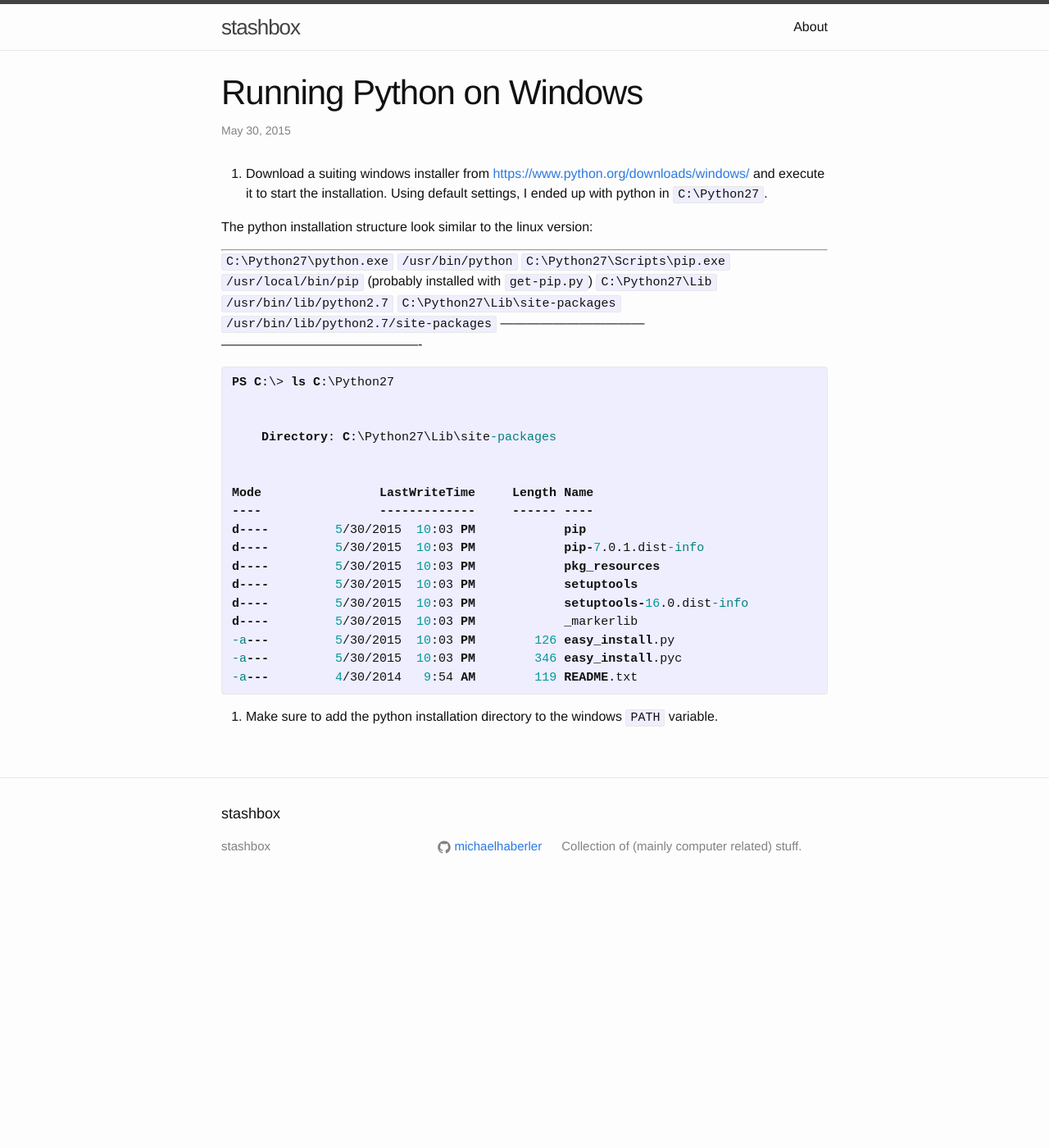
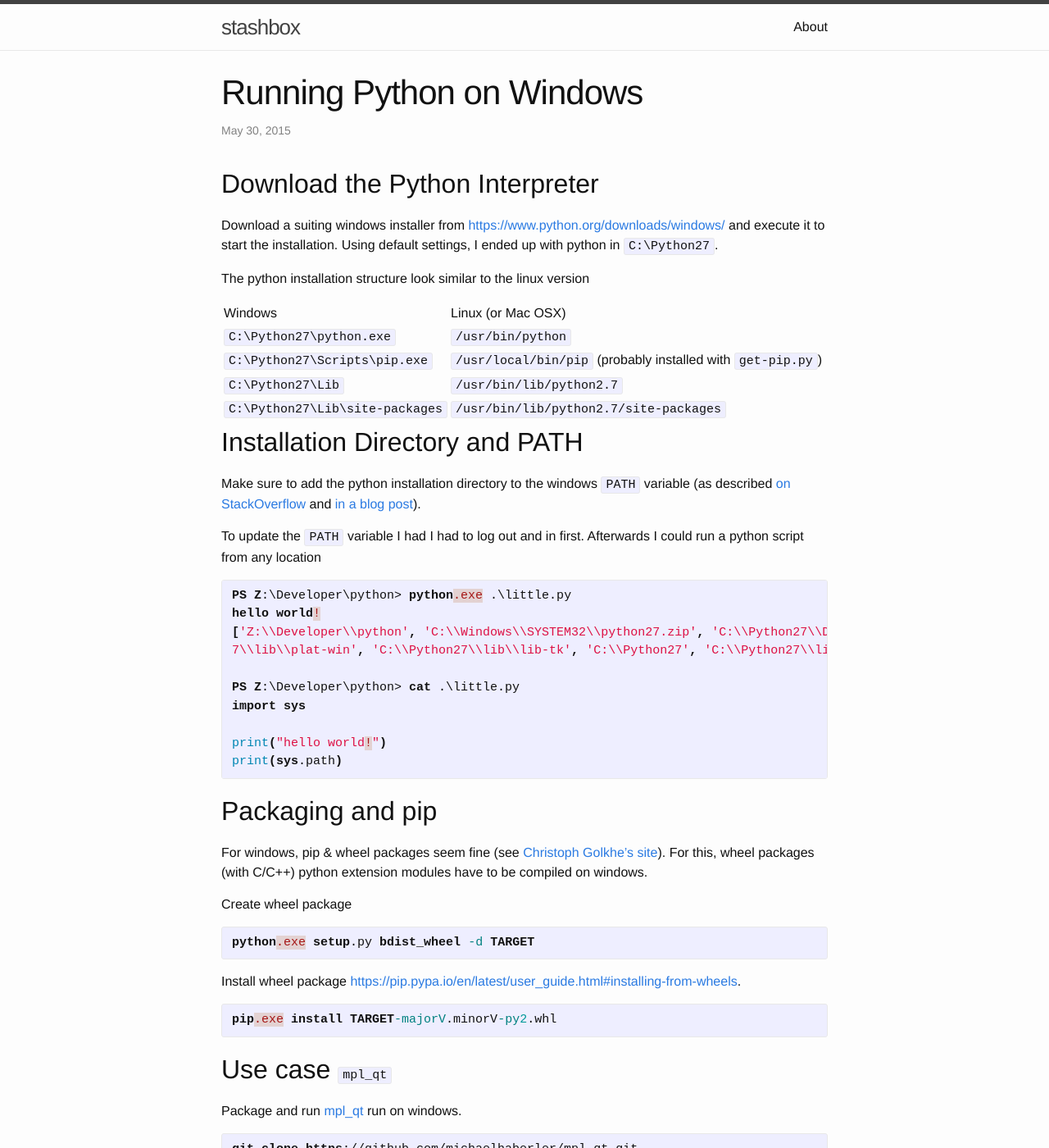
Before and after one commit to michaelhaberler/michaelhaberler.github.io, a Jekyll site: the page built from _posts/2015-05-30-python-on-windows.markdown, in a window 1280 px wide and 1400 px high. Shown: the whole window at 82% size. Built offline with Jekyll 4.4.1, drawn with Linux system fonts in a browser that asks for light colours; some of the changed text lies outside the part shown.

Commit message:
revised: python on windows

```diff
--- a/_posts/2015-05-30-python-on-windows.markdown
+++ b/_posts/2015-05-30-python-on-windows.markdown
@@ -5,46 +5,119 @@ date:   2015-05-30 10:22:41
 categories: windows python
 ---
 
-1. Download a suiting windows installer from
-   [https://www.python.org/downloads/windows/][python-windows-installer] and
-   execute it to start the installation. Using default settings, I ended up with
-   python in ``C:\Python27``.
+Download the Python Interpreter
+-------------------------------
 
-The python installation structure look similar to the linux version:
+Download a suiting windows installer from
+[https://www.python.org/downloads/windows/][python-windows-installer] and
+execute it to start the installation. Using default settings, I ended up with
+python in ``C:\Python27``.
 
---------------------------------- ----------------------------------------------
-``C:\Python27\python.exe``        ``/usr/bin/python``
-``C:\Python27\Scripts\pip.exe``   ``/usr/local/bin/pip`` (probably installed with
-``get-pip.py``)
-``C:\Python27\Lib``               ``/usr/bin/lib/python2.7``
-``C:\Python27\Lib\site-packages`` ``/usr/bin/lib/python2.7/site-packages``
---------------------------------- ----------------------------------------------
+The python installation structure look similar to the linux version
+
+|Windows                            | Linux (or Mac OSX)
+| ``C:\Python27\python.exe``        | ``/usr/bin/python``
+| ``C:\Python27\Scripts\pip.exe``   | ``/usr/local/bin/pip`` (probably installed with ``get-pip.py``)
+| ``C:\Python27\Lib``               | ``/usr/bin/lib/python2.7``
+| ``C:\Python27\Lib\site-packages`` | ``/usr/bin/lib/python2.7/site-packages``
+
+
+Installation Directory and PATH
+-------------------------------
+
+Make sure to add the python installation directory to the windows ``PATH``
+variable (as described [on StackOverflow][so-windows-path] and
+[in a blog post][blog-windows-python]).
+
+
+To update the ``PATH`` variable I had I had to log out and in first. Afterwards
+I could run a python script from any location
 
 {% highlight winbatch %}
-PS C:\> ls C:\Python27
+PS Z:\Developer\python> python.exe .\little.py
+hello world!
+['Z:\\Developer\\python', 'C:\\Windows\\SYSTEM32\\python27.zip', 'C:\\Python27\\DLLs', 'C:\\Python27\\lib', 'C:\\Python2
+7\\lib\\plat-win', 'C:\\Python27\\lib\\lib-tk', 'C:\\Python27', 'C:\\Python27\\lib\\site-packages']
+
+PS Z:\Developer\python> cat .\little.py
+import sys
+
+print("hello world!")
+print(sys.path)
+{% endhighlight %}
 
 
-    Directory: C:\Python27\Lib\site-packages
+Packaging and pip
+-----------------
+
+For windows, pip & wheel packages seem fine (see [Christoph Golkhe's site][christoph-golkhe]). For this, wheel packages (with C/C++) python extension modules have to be compiled on windows.
 
 
-Mode                LastWriteTime     Length Name
-----                -------------     ------ ----
-d----         5/30/2015  10:03 PM            pip
-d----         5/30/2015  10:03 PM            pip-7.0.1.dist-info
-d----         5/30/2015  10:03 PM            pkg_resources
-d----         5/30/2015  10:03 PM            setuptools
-d----         5/30/2015  10:03 PM            setuptools-16.0.dist-info
-d----         5/30/2015  10:03 PM            _markerlib
--a---         5/30/2015  10:03 PM        126 easy_install.py
--a---         5/30/2015  10:03 PM        346 easy_install.pyc
--a---         4/30/2014   9:54 AM        119 README.txt
+Create wheel package
 
-
+{% highlight winbatch %}
+python.exe setup.py bdist_wheel -d TARGET
 {% endhighlight %}
 
-2. Make sure to add the python installation directory to the windows ``PATH``
-   variable.
+Install wheel package
+[https://pip.pypa.io/en/latest/user_guide.html#installing-from-wheels][pip-install-from-wheels].
 
+{% highlight winbatch %}
+pip.exe install TARGET-majorV.minorV-py2.whl
+{% endhighlight %}
+
+Use case ``mpl_qt``
+-------------------
+
+Package and run [mpl_qt](https://github.com/michaelhaberler/mpl_qt) run on windows.
+
+{% highlight winbatch %}
+git clone https://github.com/michaelhaberler/mpl_qt.git
+cd mpl_qt
+python.exe setup.py bdist_wheel
+cd dist
+pip.exe install .\mpl_qt-0.1-py2-none-any.whl
+{% endhighlight %}
+
+Let's try
+
+{% highlight winbatch %}
+mpl_qt
+{% endhighlight %}
+
+This won't work. First, ``mpl_qt`` [is not recognized as an executable
+(missing ``.exe`` suffix perhaps?) and it isn't associated with the python
+interpreter](https://docs.python.org/2/faq/windows.html) and second,
+dependencies are ignored.
+
+The dependencies can be resolved with ``pip``
+
+{% highlight winbatch %}
+# PySide
+pip.exe install PySide
+# numpy (download appropriate file from http://www.lfd.uci.edu/~gohlke/pythonlibs/#numpy)
+pip.exe install .\numpy-1.9.2+mkl-cp27-none-win_amd64.whl
+# matplotlib (download from http://www.lfd.uci.edu/~gohlke/pythonlibs/#matplotlib)
+pip.exe install .\matplotlib-1.4.3-cp27-none-win_amd64.whl
+{% endhighlight %}
+
+Finally, the python script runs by stating the absolute path. The Qt-powered GUI
+of ``mpl_qt`` will now pop up
+
+{% highlight winbatch %}
+python.exe C:\Python27\Scripts\mpl_qt
+{% endhighlight %}
+
+Convert Python Script to Windows Executable
+-------------------------------------------
+
+http://www.py2exe.org/
 
 
 [python-windows-installer]: https://www.python.org/downloads/windows/
+[so-windows-path]: http://stackoverflow.com/questions/6318156/adding-python-path-on-windows-7
+[blog-windows-python]: http://www.anthonydebarros.com/2014/02/16/setting-up-python-in-windows-8-1/
+[christoph-golkhe]: http://www.lfd.uci.edu/~gohlke/pythonlibs/
+[pip-install-from-wheels]: https://pip.pypa.io/en/latest/user_guide.html#installing-from-wheels
+
+[official-python-windows-doc]: https://docs.python.org/2/using/windows.html
```
